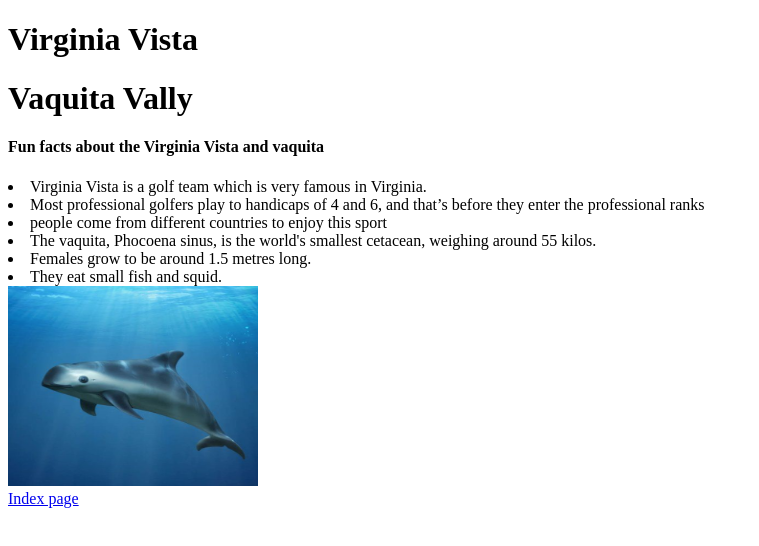
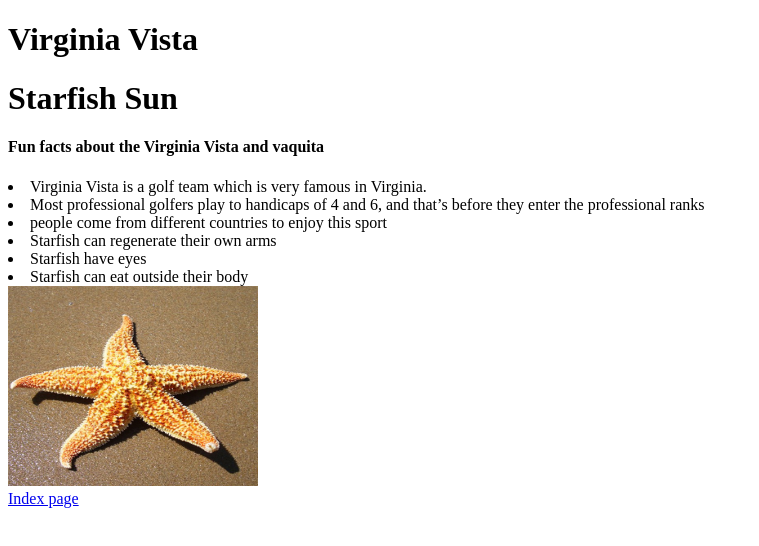
Before and after one commit to 44-563-Web-Apps-S22/webapps-s22-assignment-3-SindhujaVilipala, a plain HTML site: page bonus.html in a window 1280 px wide. Shown: the whole page, without its empty margins (0-759 px from the left). Drawn offline with Linux system fonts and the light colour scheme.

Commit message:
updates bonus

```diff
--- a/bonus.html
+++ b/bonus.html
@@ -6,7 +6,7 @@
             <b> Virginia Vista </b>
         </h1>
         <h1>
-            <b> Vaquita Vally </b>
+            <b> Starfish Sun </b>
         </h1>
         <h4>Fun facts about the Virginia Vista and vaquita </h4>
 
@@ -17,12 +17,12 @@
         <li> people come from different countries to enjoy this sport</li>
 
 
-        <li> The vaquita, Phocoena sinus, is the world's smallest cetacean, weighing around 55 kilos.</li>
+        <li> Starfish can regenerate their own arms</li>
 
-        <li> Females grow to be around 1.5 metres long. </li>
+        <li> Starfish have eyes </li>
 
-        <li>They eat small fish and squid.</li>
-        <img src="Vaquita.jpeg" height="200" width="250">
+        <li>Starfish can eat outside their body</li>
+        <img src="Starfish.jpeg" height="200" width="250">
         <br/>
         <a href="index.html">Index page</a>
     </body>
```
Also changed, not shown: aboutme.html (+1 -1 lines), index.html (+1 -1 lines), Starfish.jpeg (added), Vaquita.jpeg (deleted).
